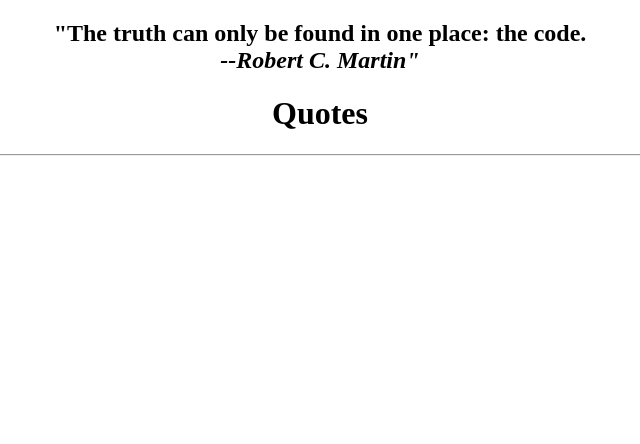
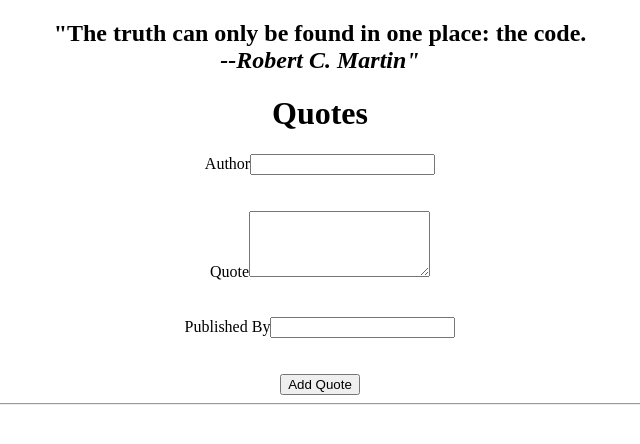
Before and after one commit to Julzpeter/Quotes, an Angular app: page / in a window 1280 px wide. Shown: the top 444 px of the page, without its empty margins (320-960 px from the left). Built offline with nearby package versions, Linux system fonts and the light colour scheme.

Commit message:
adds a form to quote-form.component.html and a selector to quote

```diff
--- a/src/app/app.component.html
+++ b/src/app/app.component.html
@@ -1,3 +1,6 @@
 <div style="text-align:center">
     <app-quote></app-quote>
 </div>
+<div *ngFor = 'let quote of quotes; let i =index'>
+
+</div>
--- a/src/app/quote-form/quote-form.component.html
+++ b/src/app/quote-form/quote-form.component.html
@@ -1,3 +1,28 @@
-<p>
-  quote-form works!
-</p>
+<div class="container-fluid">
+  <form>
+    <div class="form-group">
+      <label for="author">Author</label>
+      <input class="form-conrol" required class="form-control" id="text"  name="name" >
+    </div>
+
+    <br>
+    <br>
+
+  <div class="form-group">
+    <label for="quote">Quote</label>
+    <textarea class="form-control " id="description" rows="4" name="description" required></textarea>
+  </div>
+  <br>
+  <br>
+
+  <div class="form-group">
+    <label for="Publisher">Published By</label>
+    <input class='form-control' id="text" name="Publisher"  required>
+  </div>
+  <br>
+  <br>
+
+  <button type="Submit" class="btn btn-success btn-lg">Add Quote</button>
+  </form>
+
+</div>
--- a/src/app/quote/quote.component.html
+++ b/src/app/quote/quote.component.html
@@ -11,7 +11,7 @@
     <div class="row">
       <div class="col-md-1"></div>
       <div class="col-md-10">
-
+        <app-quote-form></app-quote-form>
       </div>
     </div>
 
```
